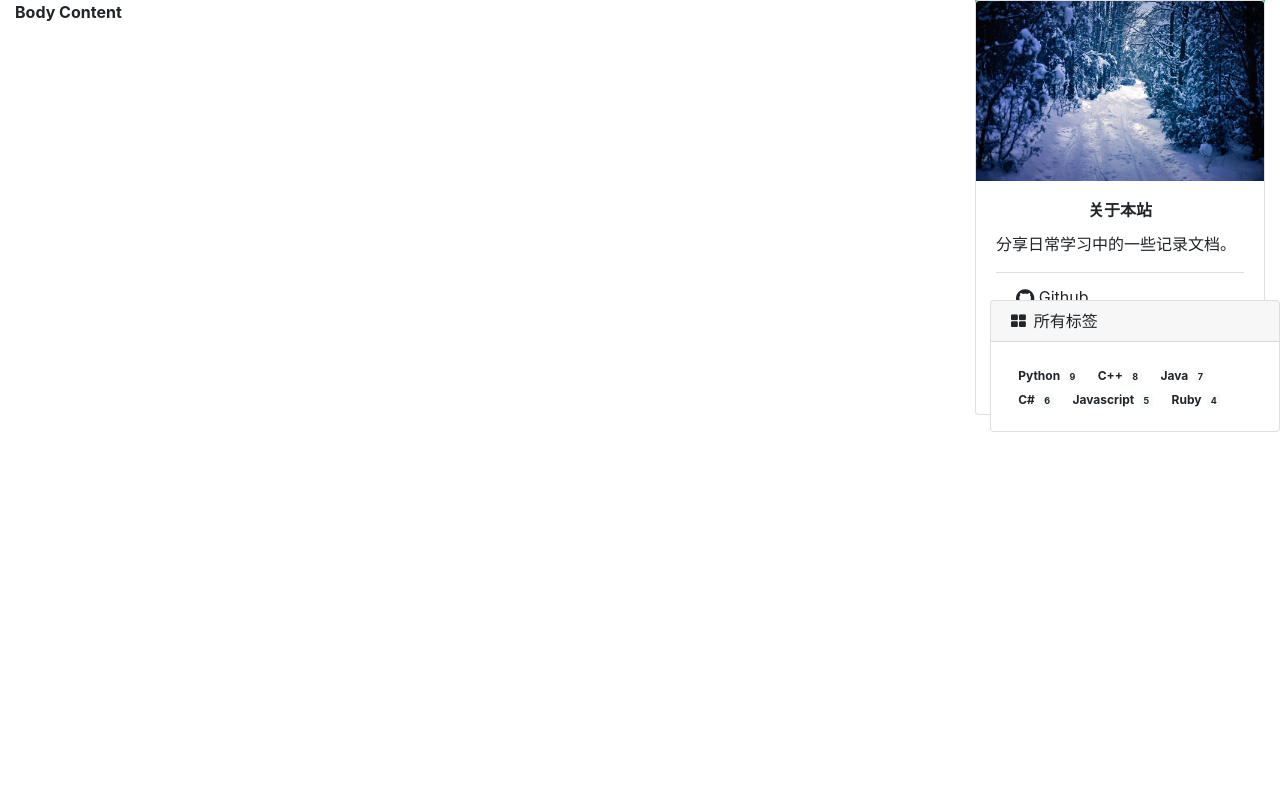
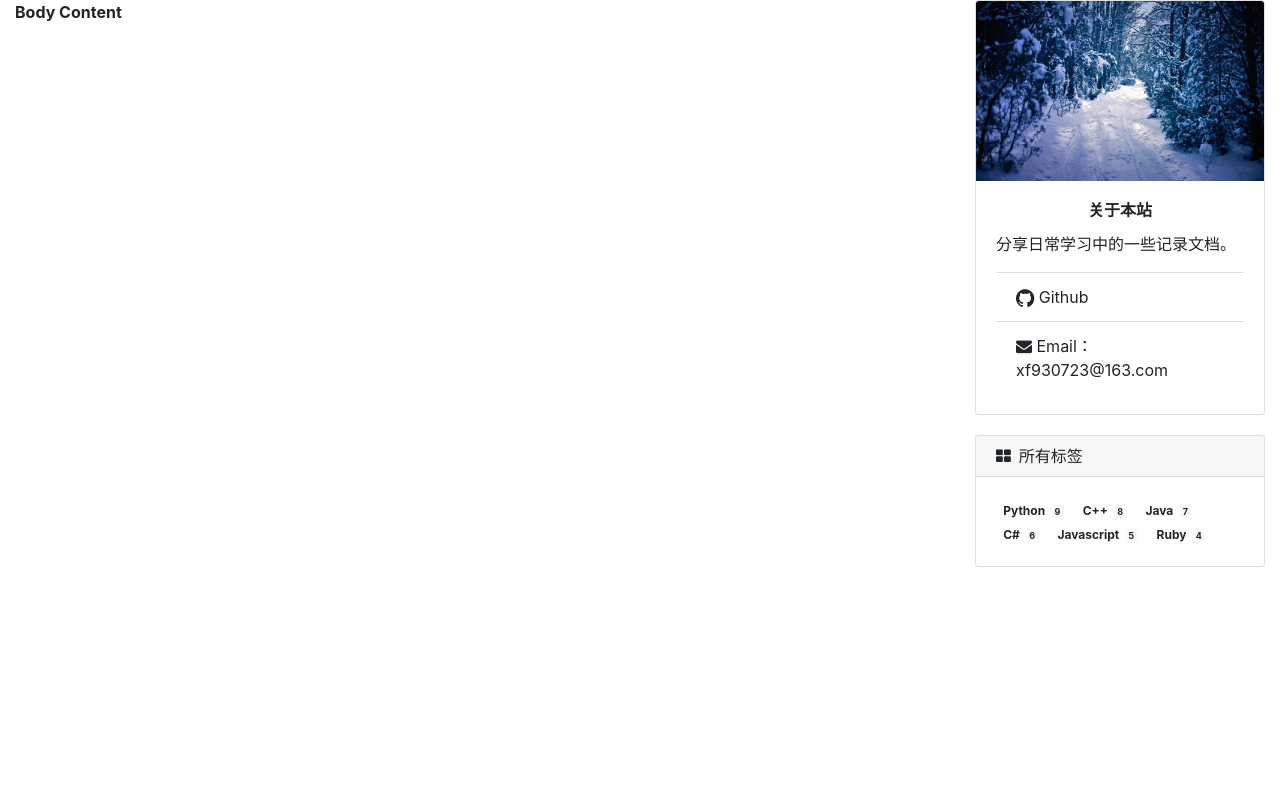
Before and after one commit to AnonymousXF/BlogV2.0, a Python web app: template app/templates/base.html in a window 1280 px wide. Run offline with Jinja, Linux system fonts and the light colour scheme; the template is opened without the code that fills it, so the values that code supplies are empty.

Commit message:
Update sidebar.css

```diff
--- a/app/static/css/sidebar.css
+++ b/app/static/css/sidebar.css
@@ -2,11 +2,16 @@ nav.sidebar{
     top: 0;
     bottom: 0;
     position: fixed;
+    overflow: auto;
 }
 
 .about-me{
     margin-left: -15px;
     margin-right: 15px;
-    height: 300px;
-    background: #20c997;
 }
+
+.tag-panel{
+    margin-top: 20px;
+    margin-left: -15px;
+    margin-right: 15px;
+}
```
